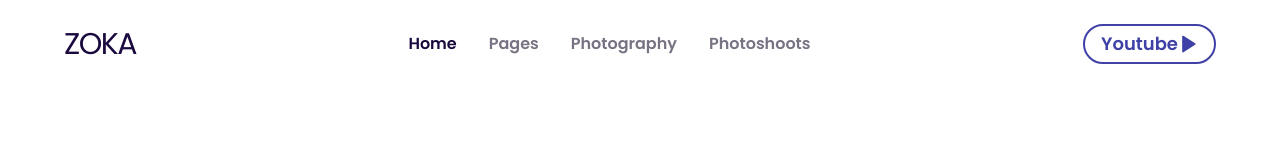
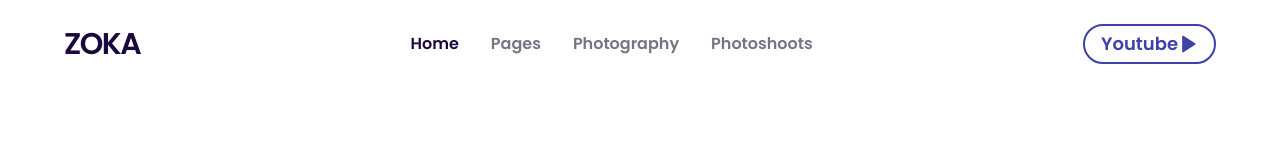
Before and after one commit to KalpitChandekar/Zoka, a Next.js app: page / in a window 1280 px wide. Shown: the top 142 px of the page. Built offline with nearby package versions, Linux system fonts and the light colour scheme.

Commit message:
make cursor pointer

```diff
--- a/components/Button.js
+++ b/components/Button.js
@@ -2,10 +2,10 @@ import { CircleChevronRight } from "lucide-react";
 
 const Button = () => {
   return (
-    <div className="flex gap-2 items-center text-white  bg-secondary justify-center rounded-full py-3 w-44">
+    <button className="flex gap-2 items-center text-white  bg-secondary justify-center rounded-full py-3 w-44">
       <h1>Get in Touch</h1>
       <CircleChevronRight fill="#3F41A6" size={20} />
-    </div>
+    </button>
   );
 };
 export default Button;
--- a/components/FloralDesign.js
+++ b/components/FloralDesign.js
@@ -63,7 +63,7 @@ const FloralDesign = () => {
           alt="planning"
           className="w-60 mr-10"
         />
-        <h1 className="font-bold">Next </h1>
+        <h1 className="font-bold cursor-pointer">Next </h1>
         <ChevronRight size={16} />
       </div>
     </div>
--- a/components/GetStarted.js
+++ b/components/GetStarted.js
@@ -3,7 +3,7 @@ import WhiteButton from "./WhiteButton";
 
 const GetStarted = () => {
   return (
-    <div className="max-w-5xl rounded-3xl bg-secondary mx-auto my-40 py-20 px-8 relative">
+    <div className="max-w-5xl rounded-[3rem] bg-[#431898] mx-auto mt-40 mb-20 p-20 relative">
       <div className="text-white max-w-lg mr-auto">
         <h1 className="text-5xl font fold">Get Started With Us</h1>
         <p className="my-6">
@@ -12,13 +12,13 @@ const GetStarted = () => {
         </p>
         <WhiteButton />
       </div>
-      <div className="absolute -top-14 -right-16">
+      <div className="absolute -top-10 -right-12">
         <Image
           src="/get-started.png"
           alt="get-started"
           width={568}
           height={568}
-          className="w-96"
+          className="w-80"
         />
       </div>
     </div>
--- a/components/Navbar.js
+++ b/components/Navbar.js
@@ -4,7 +4,7 @@ import Image from "next/image";
 const Navbar = () => {
   return (
     <div className="flex justify-between items-center max-w-6xl mx-auto my-6">
-      <h1 className="text-3xl tracking-tighter">ZOKA</h1>
+      <a href="/" className="text-3xl font-semibold tracking-tighter">ZOKA</a>
       <div className="flex gap-8 font-semibold">
         <a href="/">Home</a>
         <a href="/" className="text-primary">
@@ -17,9 +17,9 @@ const Navbar = () => {
           Photoshoots
         </a>
       </div>
-      <div className="flex items-center text-secondary font-semibold border-2 border-secondary justify-center rounded-full py-1 px-4">
-        <h1 className="text-lg">Youtube</h1> <Play  fill="#3F41A6" size={20} />
-      </div>
+      <button className="flex items-center text-secondary font-semibold border-2 border-secondary justify-center rounded-full py-1 px-4 text-lg">
+        <h1>Youtube</h1> <Play  fill="#3F41A6" size={20} />
+      </button>
     </div>
   );
 };
--- a/components/WhiteButton.js
+++ b/components/WhiteButton.js
@@ -2,10 +2,10 @@ import { CircleChevronRight } from "lucide-react";
 
 const WhiteButton = () => {
   return (
-    <div className="flex gap-2 items-center bg-white justify-center rounded-full py-3 text-secondary w-44 font-semibold">
+    <button className="flex gap-2 items-center bg-white justify-center rounded-full py-3 text-secondary w-44 font-semibold">
       <h1>Get in Touch</h1>
       <CircleChevronRight size={20} />
-    </div>
+    </button>
   );
 }
 export default WhiteButton
```
